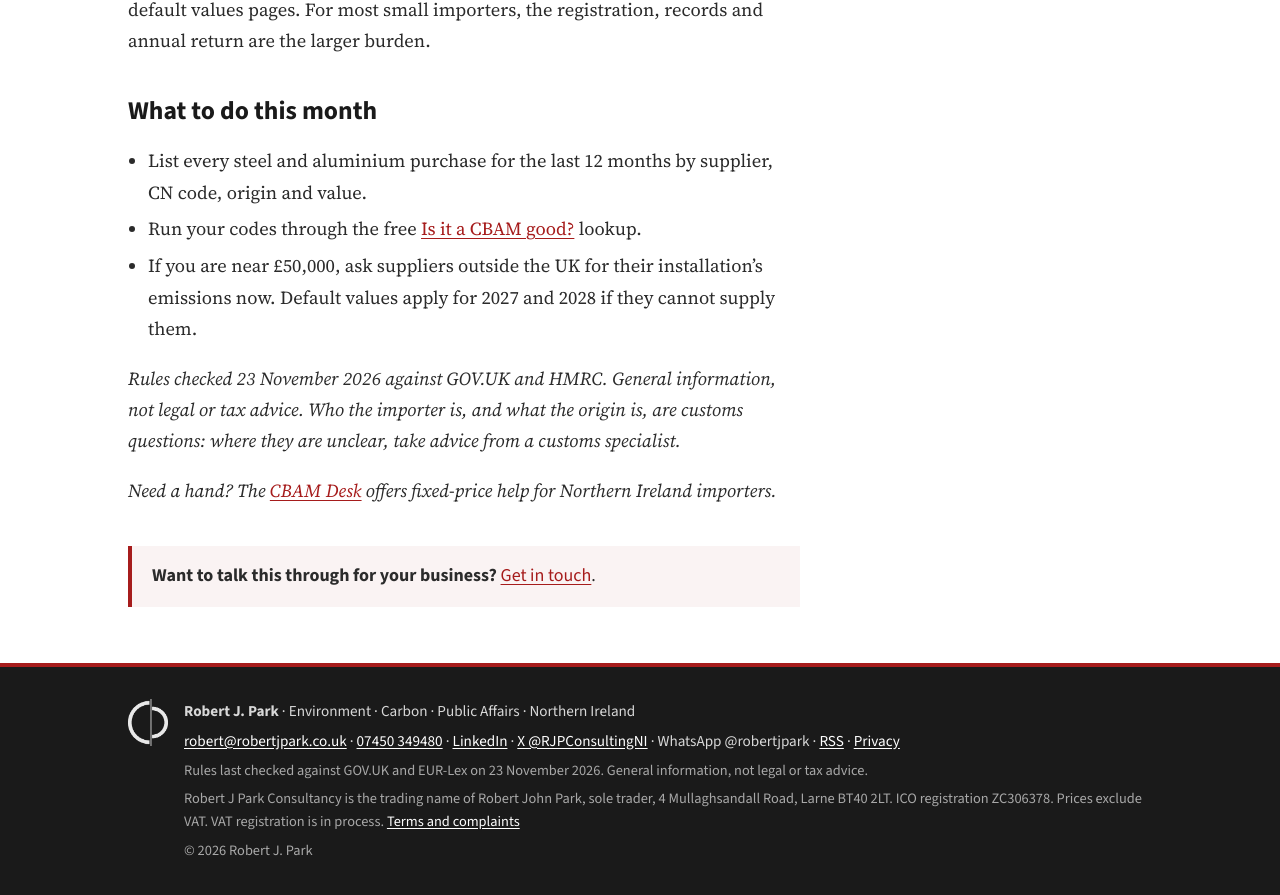
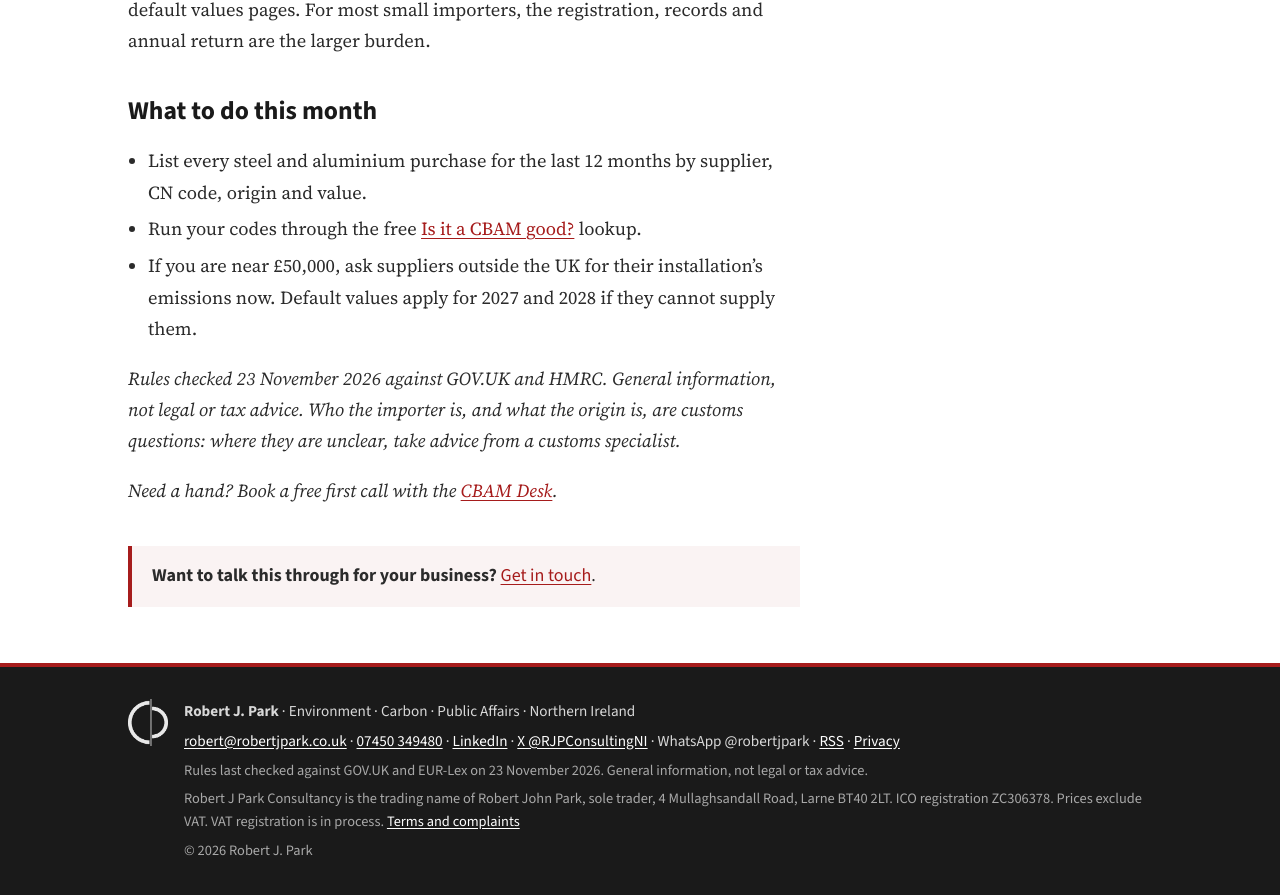
Before and after one commit to robertjparkuk/RobertJParkuk.github.io, a Jekyll site: the page built from _posts/2026-12-01-bolts-brackets-and-tanks-when-a-fabricator-is-a-cbam-importer.md, in a window 1280 px wide and 900 px high, scrolled down 2734 px. Shown: the top 895 px of the window. Built offline with Jekyll 4.4.1, drawn with Linux system fonts in a browser that asks for light colours; our own code applies the rules of GitHub Pages for plain Markdown files.

Commit message:
v0.66.1: fabricator post offers free first call only (launch gates)
Co-Authored-By: Claude Opus 5.5 <noreply@anthropic.com>
Claude-Session: https://claude.ai/code/session_01TUNMnG1nFR32xeQqGupifa

```diff
--- a/_posts/2026-12-01-bolts-brackets-and-tanks-when-a-fabricator-is-a-cbam-importer.md
+++ b/_posts/2026-12-01-bolts-brackets-and-tanks-when-a-fabricator-is-a-cbam-importer.md
@@ -53,4 +53,4 @@ So a tonne of imported bolts or brackets could carry roughly £25 to £68 of CBA
 
 *Rules checked 23 November 2026 against GOV.UK and HMRC. General information, not legal or tax advice. Who the importer is, and what the origin is, are customs questions: where they are unclear, take advice from a customs specialist.*
 
-*Need a hand? The [CBAM Desk]({{ '/cbam-desk/' | relative_url }}) offers fixed-price help for Northern Ireland importers.*
+*Need a hand? Book a free first call with the [CBAM Desk]({{ '/cbam-desk/' | relative_url }}).*
```
